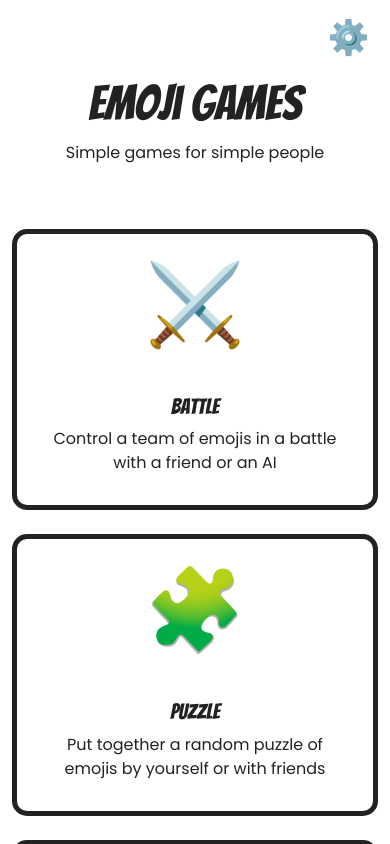
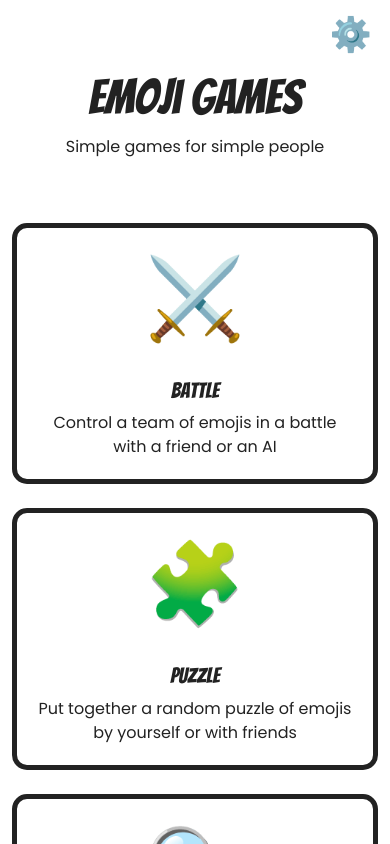
Before and after one commit to jboullion/emoji-games, a Vue app: page / in a window 390 px wide. Shown: the top 844 px of the page. Built offline with nearby package versions, Linux system fonts and the light colour scheme.

Commit message:
add small animations to various hoverable sections

```diff
--- a/src/App.vue
+++ b/src/App.vue
@@ -45,10 +45,10 @@ body,
 #app-wrapper {
   min-height: 100vh;
 }
+
 .menus-btn {
   background-color: transparent;
   border: none;
   margin-left: 10px;
-  font-size: 34px;
 }
 </style>
--- a/src/assets/css/bs-overrides.css
+++ b/src/assets/css/bs-overrides.css
@@ -66,3 +66,11 @@ h1 {
   font-size: 36px;
   margin: 0;
 }
+
+@media (max-width: 768px) {
+  .card-body,
+  .modal-body,
+  .modal-header {
+    padding: 20px;
+  }
+}
--- a/src/components/Header.vue
+++ b/src/components/Header.vue
@@ -15,14 +15,13 @@
 
 <style scoped>
 #menu-toggle {
-  transform-origin: 50% 50%;
-  width: 59px;
-  height: 59px;
+  font-size: 34px;
 }
 
 #menu-toggle:hover {
+  font-size: 34px;
   animation-name: spin;
-  animation-duration: 1s;
+  animation-duration: 0.5s;
   animation-iteration-count: 1;
   animation-timing-function: ease-in-out;
 }
--- a/src/components/modals/Menu.vue
+++ b/src/components/modals/Menu.vue
@@ -49,7 +49,7 @@ const reactiveProps = reactive(props);
 
           <button
             class="menus-btn audio-toggle"
-            style="width: 50px; text-align: left"
+            style="width: 82px; text-align: left"
             @click="emit('toggleAudio')"
           >
             <span v-show="reactiveProps.audioEnabled">🔈</span>
@@ -61,4 +61,8 @@ const reactiveProps = reactive(props);
   </div>
 </template>
 
-<style scoped></style>
+<style scoped>
+.menus-btn {
+  font-size: 50px;
+}
+</style>
--- a/src/components/pages/home/GameCard.vue
+++ b/src/components/pages/home/GameCard.vue
@@ -66,6 +66,7 @@ onMounted(() => {
 .game-image {
   font-size: 80px;
   padding-top: 10px;
+  transition: transform 2s ease-in-out;
 }
 
 .card:hover .game-image {
```
